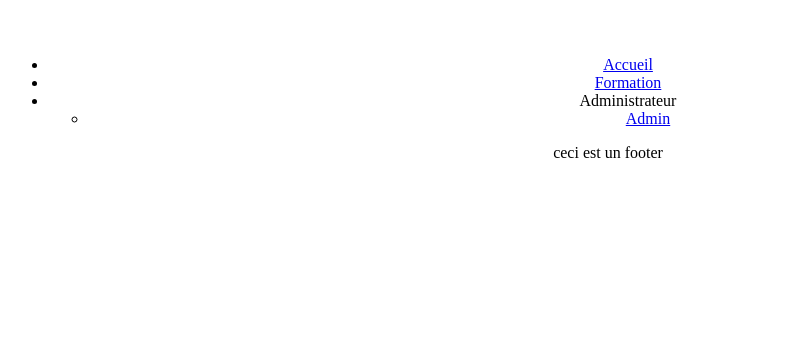
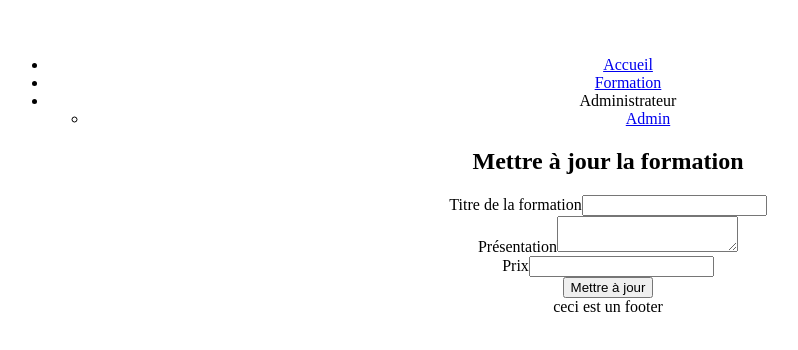
Before and after one commit to Dakpadou/Nikodemus, a React (Vite) app in the folder nikodemus-frontend/Nikodemus/: page /update/1 in a window 1280 px wide. Shown: the top 350 px of the page, without its empty margins (32-830 px from the left). Built offline with nearby package versions, Linux system fonts and the light colour scheme.

Commit message:
Fonctionnalité update des formations
ajout de la route dans l'api backend

ajout de de la page avec le formulaire de modification en frontend

```diff
--- a/nikodemus-frontend/Nikodemus/src/App.jsx
+++ b/nikodemus-frontend/Nikodemus/src/App.jsx
@@ -7,6 +7,8 @@ import Formation from './pages/formation'
 import { Routes, Route } from "react-router-dom";
 import AddFormationAdmin from './pages/admin/formation/add-formation'
 import FormationById from './pages/formation-by-id'
+import UpdateFormation from './pages/admin/formation/update-formation'
+
 
 function App() {
   const [count, setCount] = useState(0)
@@ -22,6 +24,8 @@ function App() {
       <Route index element={<Home />} />
       <Route path="/admin/formation/add" element={<AddFormationAdmin />} />
       <Route path="/formation/:id" element={<FormationById />} />
+      <Route path="/update/:id" element={<UpdateFormation />} />
+
     </Routes>
     </div>
     </>
--- a/nikodemus-frontend/Nikodemus/src/components/manageformation.jsx
+++ b/nikodemus-frontend/Nikodemus/src/components/manageformation.jsx
@@ -1,8 +1,11 @@
 import React, { useState, useEffect } from "react";
+import { useNavigate } from 'react-router-dom';
 import axios from "axios";
 
 const ManageFormation = () => {
     const [data, setData] = useState([]); // constante data (tableau vide)
+    const navigate = useNavigate(); // Hook pour naviguer entre les pages
+
     useEffect(() => {
         axios.get('http://localhost:3000/formation') // recuperation sur BDD
             .then(res => {
@@ -32,6 +35,14 @@ const ManageFormation = () => {
 
     };
 
+
+    // Fonction pour rediriger vers le formulaire d'édition
+
+ const handleEdit = (id) => {
+    navigate(`/update/${id}`); // Redirection vers la page d'édition avec l'ID
+};
+
+
     return (
         <>
             <div>
@@ -58,6 +69,9 @@ const ManageFormation = () => {
                                 <td>{formationdata.prix}</td>
                                 <td>
                                     <button onClick={() => handleDelete(formationdata.id)} >Supprimer</button>
+                                    <button onClick={() => handleEdit(formationdata.id)}>
+                                        Éditer
+                                    </button>
                                     </td>
                             </tr>
                              ))}
--- /dev/null
+++ b/nikodemus-frontend/Nikodemus/src/pages/admin/formation/update-formation.jsx
@@ -0,0 +1,74 @@
+import React, { useState, useEffect } from 'react';
+import { useParams } from 'react-router-dom';
+import axios from 'axios';
+
+const UpdateFormation = () => {
+  const { id } = useParams(); // Récupération de l'id dans l'url
+  const [titre, setTitre] = useState('');
+  const [presentation, setPresentation] = useState('');
+  const [prix, setPrix] = useState('');
+  const [successMessage, setSuccessMessage] = useState('');
+  const [errorMessage, setErrorMessage] = useState('');
+
+  const handleUpdate = async (e) => {
+    e.preventDefault();
+
+    try {
+      const response = await axios.put(`http://localhost:3000/formation/update/${id}`, {
+        titre,
+        presentation,
+        prix
+      });
+
+      if (response.data.success) {
+        setSuccessMessage(response.data.message);
+        setErrorMessage('');
+      }
+    } catch (error) {
+      console.error('Erreur lors de la mise à jour de la formation', error);
+      setErrorMessage('Erreur lors de la mise à jour. Réessayez ou contactez un administrateur.');
+      setSuccessMessage('');
+    }
+  };
+
+  return (
+    <div>
+      <h2>Mettre à jour la formation</h2>
+
+      {successMessage && <p>{successMessage}</p>}
+      {errorMessage && <p>{errorMessage}</p>}
+
+      <form onSubmit={handleUpdate}>
+        <div>
+          <label>Titre de la formation</label>
+          <input
+            type="text"
+            value={titre}
+            onChange={(e) => setTitre(e.target.value)}
+            required
+          />
+        </div>
+        <div>
+          <label>Présentation</label>
+          <textarea
+            value={presentation}
+            onChange={(e) => setPresentation(e.target.value)}
+            required
+          />
+        </div>
+        <div>
+          <label>Prix</label>
+          <input
+            type="number"
+            value={prix}
+            onChange={(e) => setPrix(e.target.value)}
+            required
+          />
+        </div>
+        <button type="submit">Mettre à jour</button>
+      </form>
+    </div>
+  );
+};
+
+export default UpdateFormation;
```
Also changed, not shown: 1 other file (tests, documents, lock files or other folders).
